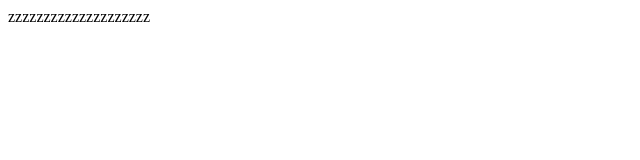
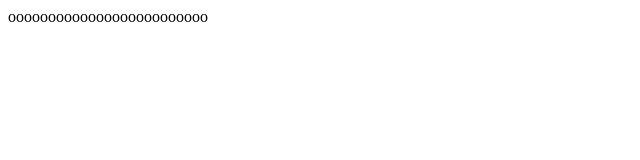
Before and after one commit to rickdiable/abc, a plain HTML site: page home.html in a window 1280 px wide. Shown: the full height of the page, 0-640 px from the left. Drawn offline with Linux system fonts and the light colour scheme.

Commit message:
update ooooooooooooooooooooooooooooooo

```diff
--- a/home.html
+++ b/home.html
@@ -9,7 +9,7 @@
 </head>
 
 <body>
-  <span>zzzzzzzzzzzzzzzzzzzz</span>
+  <span>ooooooooooooooooooooooooo</span>
 </body>
 
 </html>
```
